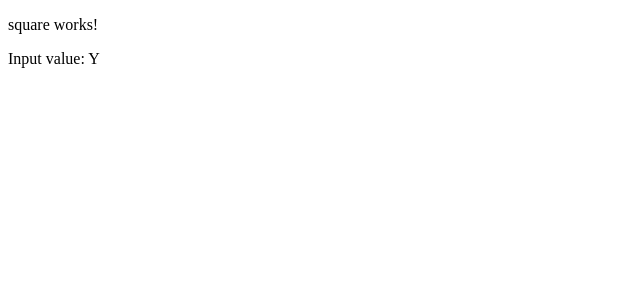
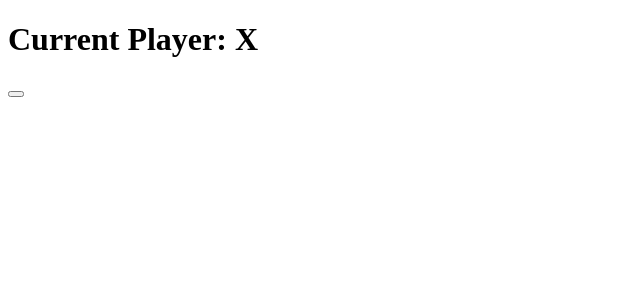
Before and after one commit to MIzbicki/Tic-tac-toe, an Angular app: page / in a window 1280 px wide. Shown: the top 300 px of the page, without its empty margins (0-640 px from the left). Built offline with nearby package versions, Linux system fonts and the light colour scheme.

Commit message:
added bootstrap and logic who win

```diff
--- a/package.json
+++ b/package.json
@@ -18,6 +18,7 @@
     "@angular/platform-browser": "^14.0.0",
     "@angular/platform-browser-dynamic": "^14.0.0",
     "@angular/router": "^14.0.0",
+    "bootstrap": "^5.2.3",
     "rxjs": "~7.5.0",
     "tslib": "^2.3.0",
     "zone.js": "~0.11.4"
--- a/src/app/app.component.html
+++ b/src/app/app.component.html
@@ -1,2 +1,2 @@
-<app-square [value]="'Y'"></app-square>
+<app-board></app-board>
 <router-outlet></router-outlet>
--- a/src/app/board/board.component.html
+++ b/src/app/board/board.component.html
@@ -1 +1,2 @@
-<p>board works!</p>
+<h1>Current Player: {{ player }}</h1>
+<button></button>
--- a/src/app/board/board.component.ts
+++ b/src/app/board/board.component.ts
@@ -7,7 +7,7 @@ import { Component, OnInit } from '@angular/core';
 })
 export class BoardComponent implements OnInit {
   squares: any[] = [];
-  xIsNext: boolean = false;
+  xIsNext: boolean = true;
   winner: string = "";
 
   constructor() { }
@@ -15,16 +15,47 @@ export class BoardComponent implements OnInit {
   ngOnInit(): void {
   }
 
-  newGame(){
+  newGame() {
     this.squares = Array(9).fill('null');
     this.winner = "";
     this.xIsNext = true;
   }
 
-  get player(){
-    return this.xIsNext ? 'X': 'O';
+  get player() {
+    return this.xIsNext ? 'X' : 'O';
   }
 
+  makeMove(id: number) {
+    if (!this.squares[id]) {
+      this.squares.splice(id, 1, this.player);
+      this.xIsNext = !this.xIsNext;
+    }
+    this.winner = this.calculateWinner();
+  }
 
+  calculateWinner()
+  {
+    const lines = [
+      [0, 1, 2],
+      [3, 4, 5],
+      [6, 7, 8],
+      [0, 3, 6],
+      [1, 4, 7],
+      [2, 5, 8],
+      [0, 4, 8],
+      [2, 4, 6]
+    ];
+    for (let i = 0; i < lines.length; i++) {
+      const [a, b, c] = lines[i];
+      if (
+        this.squares[a] &&
+        this.squares[a] === this.squares[b] &&
+        this.squares[a] === this.squares[c]
+      ) {
+        return this.squares[a];
+      }
+    }
+    return null;
+  }
 
 }
```
Also changed, not shown: 1 other file (tests, documents, lock files or other folders).
